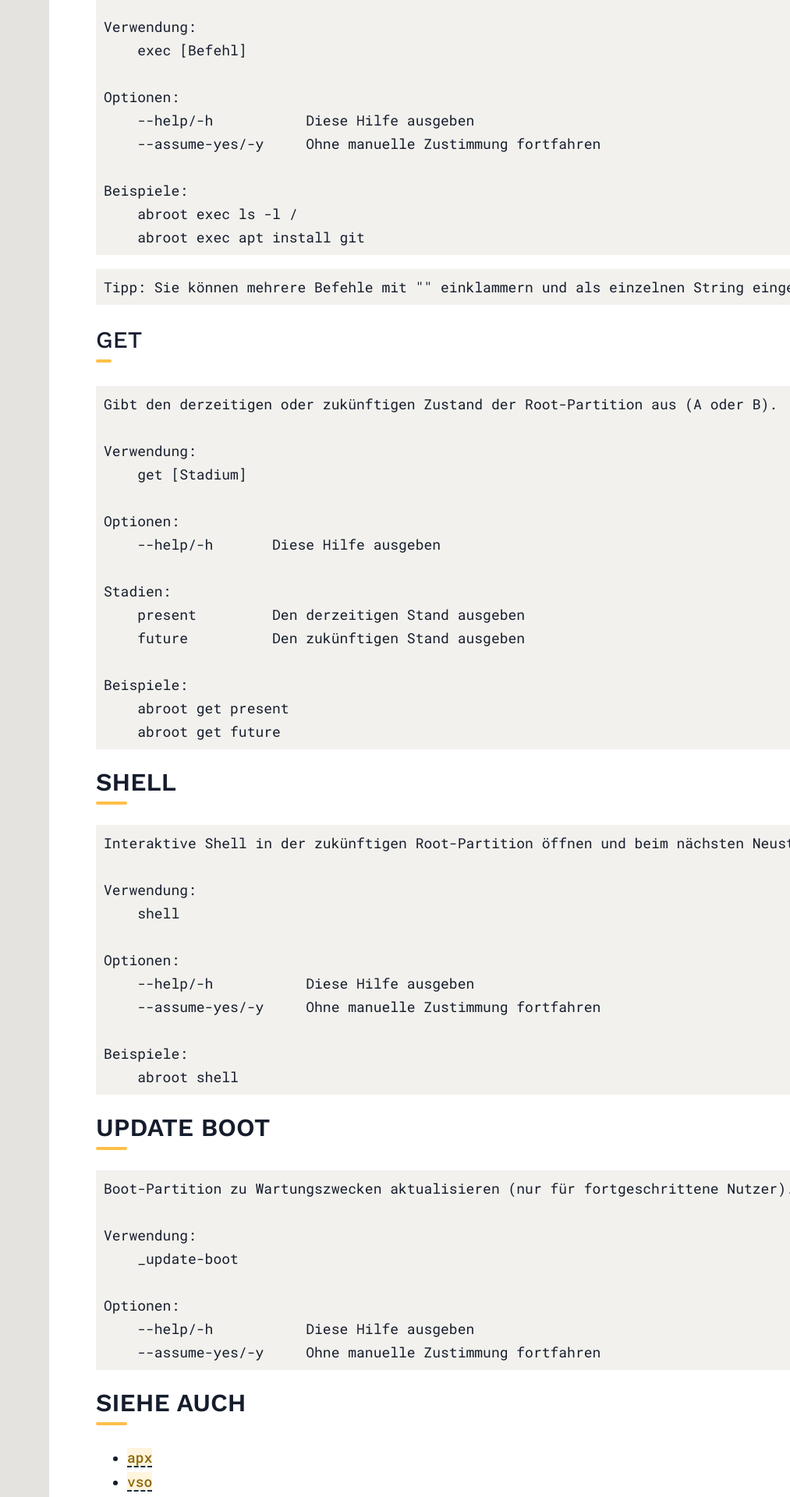
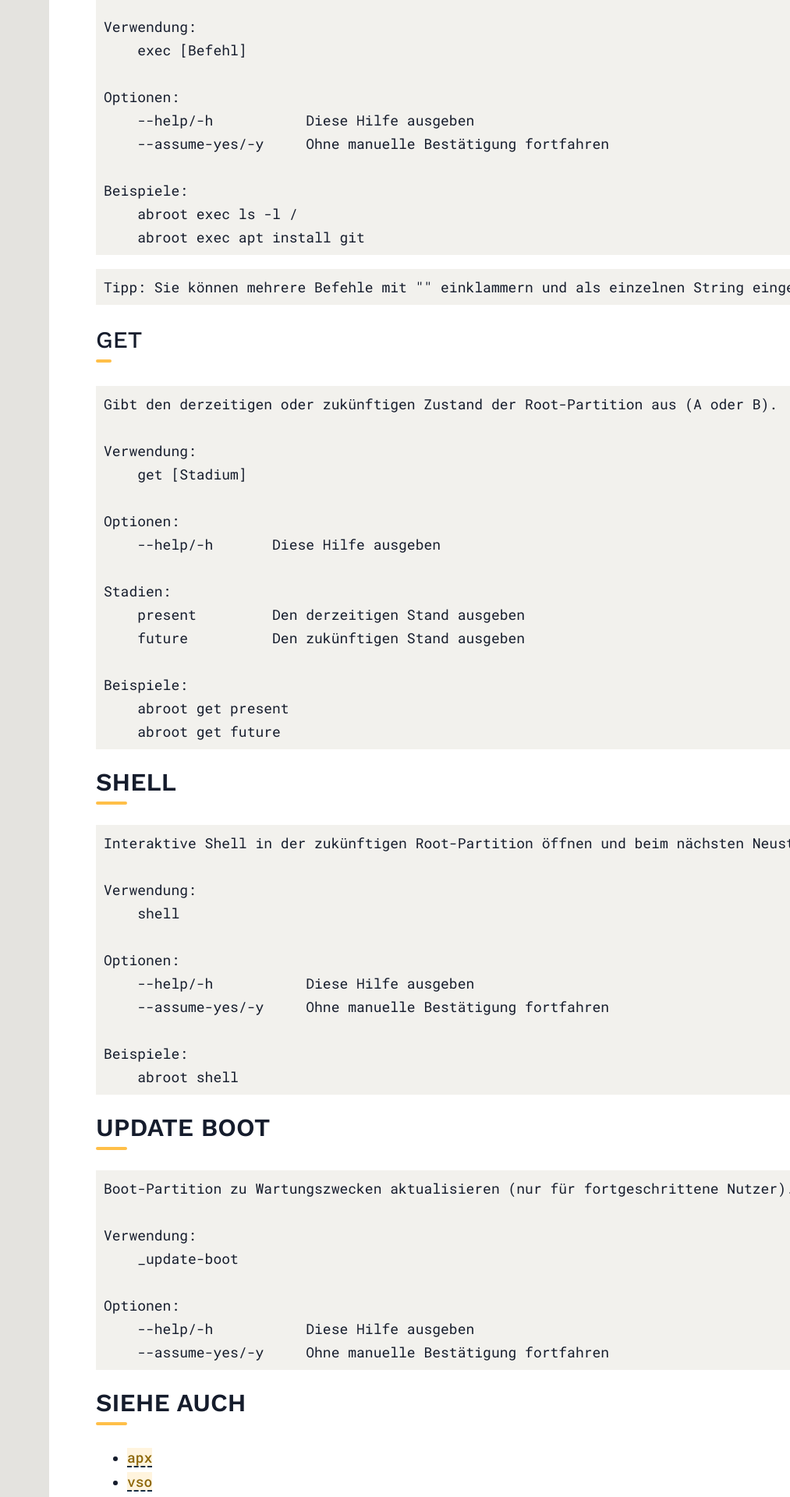
Before and after one commit to Vanilla-OS/documentation, a Jekyll site: the page built from docs/ABRoot/manpage.de.md, in a window 1280 px wide. Shown: the part 1031-2951 px from the top of the page at 78% size, without its empty margins (267-1280 px from the left). Built offline with Jekyll 4.4.1, drawn with Linux system fonts in a browser that asks for light colours; our own code applies the rules of GitHub Pages for plain Markdown files; some of the changed text lies outside the part shown.

Commit message:
ABRoot & apx manpages: translate confirmation with "Bestätigung" instead of "Zustimmung"

````diff
--- a/docs/ABRoot/manpage.de.md
+++ b/docs/ABRoot/manpage.de.md
@@ -45,7 +45,7 @@ Verwendung:
 
 Optionen:
     --help/-h           Diese Hilfe ausgeben
-    --assume-yes/-y     Ohne manuelle Zustimmung fortfahren
+    --assume-yes/-y     Ohne manuelle Bestätigung fortfahren
 
 Beispiele:
     abroot exec ls -l /
@@ -86,7 +86,7 @@ Verwendung:
 
 Optionen:
     --help/-h           Diese Hilfe ausgeben
-    --assume-yes/-y     Ohne manuelle Zustimmung fortfahren
+    --assume-yes/-y     Ohne manuelle Bestätigung fortfahren
 
 Beispiele:
     abroot shell
@@ -102,7 +102,7 @@ Verwendung:
 
 Optionen:
     --help/-h           Diese Hilfe ausgeben
-    --assume-yes/-y     Ohne manuelle Zustimmung fortfahren
+    --assume-yes/-y     Ohne manuelle Bestätigung fortfahren
 ```
 
 ## SIEHE AUCH
````
Also changed, not shown: docs/apx/manpage.de.md (+1 -1 lines).
